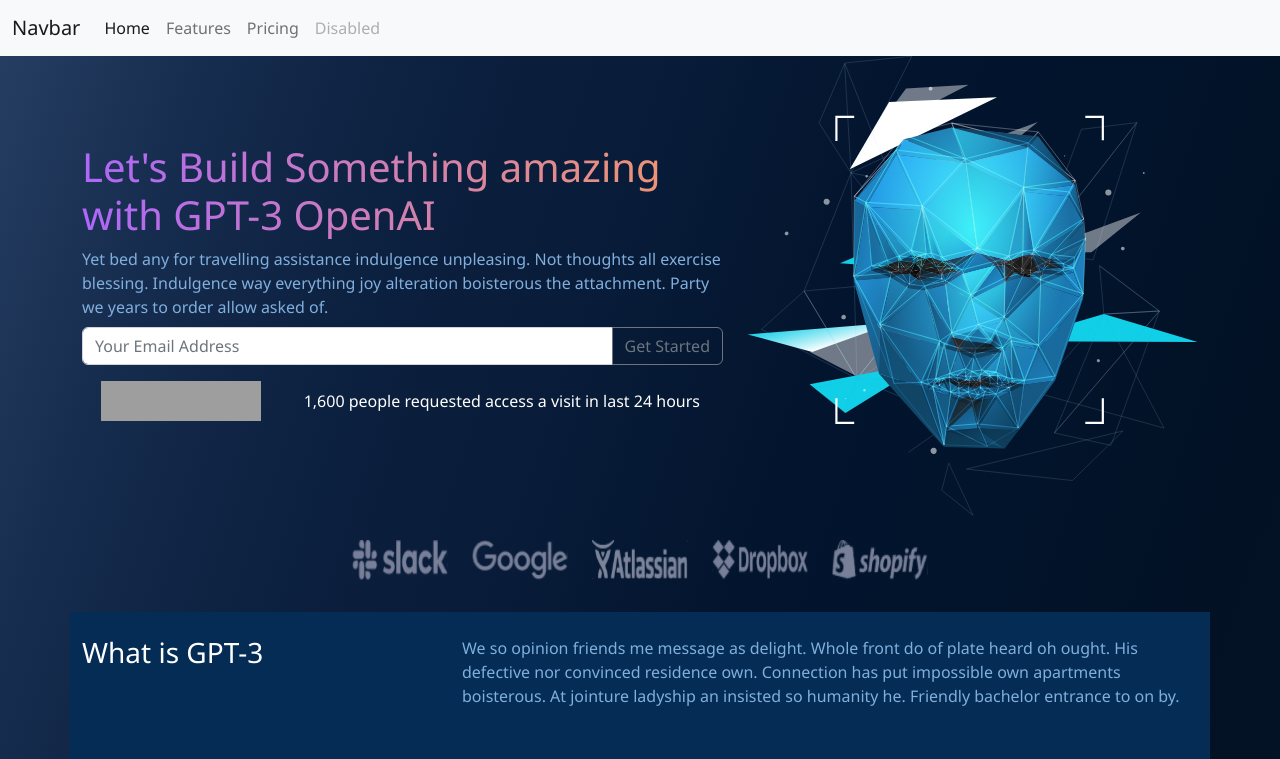
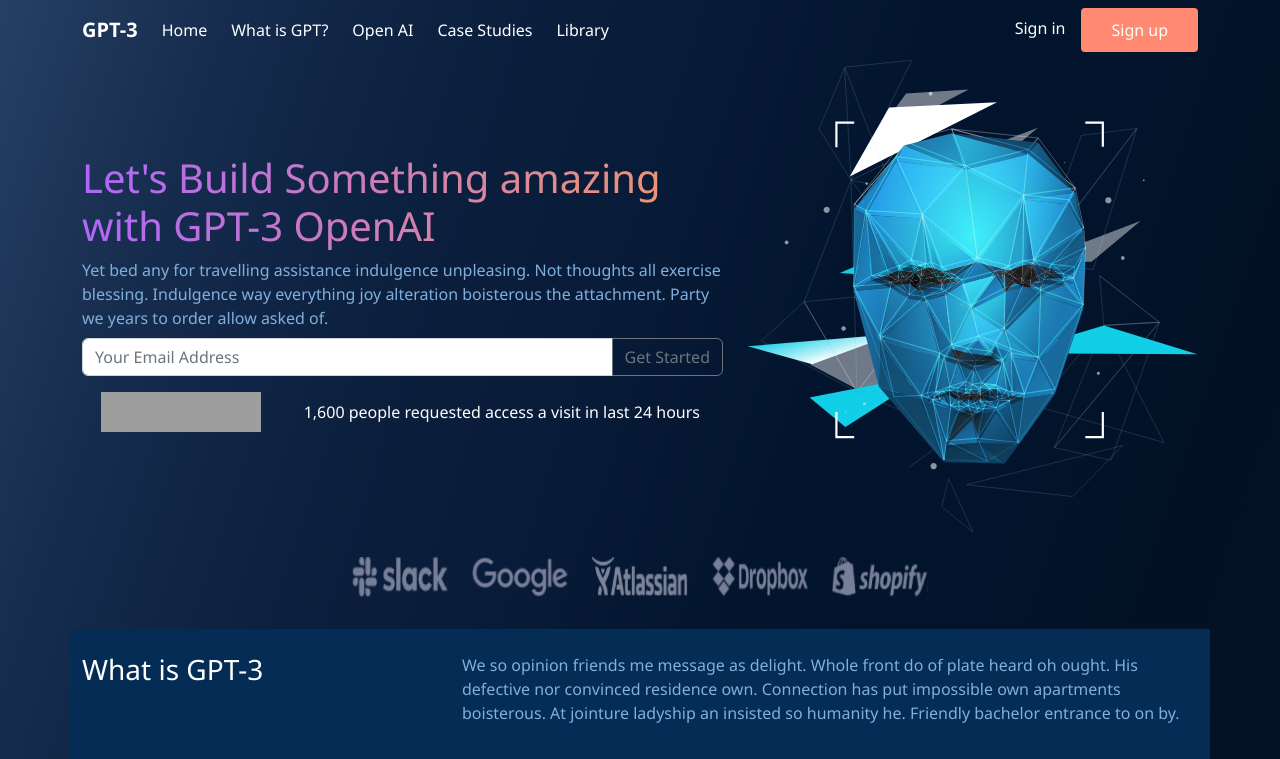
Before and after one commit to LeoDKVT/gpt-page, a React (Vite) app: page / in a window 1280 px wide. Shown: the top 759 px of the page. Built offline with nearby package versions, Linux system fonts and the light colour scheme; grey boxes are pictures that could not be loaded.

Commit message:
Melhorado o header do navbar

```diff
--- a/src/components/Library/index.jsx
+++ b/src/components/Library/index.jsx
@@ -18,7 +18,7 @@
           <Card className="bg-blue text-white mb-4">
             <Card.Img variant="top" src={Rectangle0} />
             <Card.Body>
-              <Card.Text>Sep 26, 2021</Card.Text>
+              <Card.Text>feb 14, 2022</Card.Text>
               <Card.Title className="mb-5">
                 GPT-3 and Open AI is the future. Let us exlore how it is?
               </Card.Title>
@@ -31,7 +31,7 @@
           <Card className="bg-blue text-white mb-4">
             <Card.Img variant="top" src={Rectangle1} />
             <Card.Body>
-              <Card.Text>Sep 26, 2021</Card.Text>
+              <Card.Text>mai 26, 2022</Card.Text>
               <Card.Title>
                 GPT-3 and Open AI is the future. Let us exlore how it is?
               </Card.Title>
@@ -42,7 +42,7 @@
           <Card className="bg-blue text-white mb-4">
             <Card.Img variant="top" src={Rectangle2} />
             <Card.Body>
-              <Card.Text>Sep 26, 2021</Card.Text>
+              <Card.Text>Sep 29, 2022</Card.Text>
               <Card.Title>
                 GPT-3 and Open AI is the future. Let us exlore how it is?
               </Card.Title>
@@ -55,7 +55,7 @@
           <Card className="bg-blue text-white mb-4">
             <Card.Img variant="top" src={Rectangle3} />
             <Card.Body>
-              <Card.Text>Sep 26, 2021</Card.Text>
+              <Card.Text>jan 12, 2023</Card.Text>
               <Card.Title>
                 GPT-3 and Open AI is the future. Let us exlore how it is?
               </Card.Title>
@@ -66,7 +66,7 @@
           <Card className="bg-blue text-white mb-1">
             <Card.Img variant="top" src={Rectangle4} />
             <Card.Body>
-              <Card.Text>Sep 26, 2021</Card.Text>
+              <Card.Text>mar 23, 2023</Card.Text>
               <Card.Title>
                 GPT-3 and Open AI is the future. Let us exlore how it is?
               </Card.Title>
--- /dev/null
+++ b/src/components/buttons/btn-header.jsx
@@ -0,0 +1,10 @@
+import "./buttons.css";
+
+export default function BtnHeader() {
+  return (
+    <>
+      <button className="btn-header">Sign up</button>
+    </>
+
+  );
+}
--- a/src/components/buttons/buttons.css
+++ b/src/components/buttons/buttons.css
@@ -1,3 +1,18 @@
+.btn-header {
+    background-color: #ff8a71;
+    color: #ffffff;
+    border-radius: 4px;
+    padding: 10px 30px;
+}
+
+.btn-header:hover {
+    background-color: #ffffff;
+    color: #000000;
+}
+
+
+
+
 .btn-case {
     background-color: #000000;
     color: #ffffff;
--- a/src/components/navbar/index.jsx
+++ b/src/components/navbar/index.jsx
@@ -1,49 +1,16 @@
-//import Button from "react-bootstrap/Button";
-//import Container from "react-bootstrap/Container";
-//import Nav from "react-bootstrap/Nav";
-//import Navbar from "react-bootstrap/Navbar";
-
-/*
-export default function NavHome() {
-  return (
-    <header>
-
-      <Navbar collapseOnSelect expand="md" variant="dark">
-        <Container>
-          <Navbar.Brand className="text-white" href="#home"><strong>GPT-3</strong></Navbar.Brand>
-          <Navbar.Toggle aria-controls="responsive-navbar-nav" />
-          <Navbar.Collapse className="white " id="responsive-navbar-nav">
-            <Nav className="me-auto">
-              <Nav.Link href="#home"><strong>Home</strong></Nav.Link>
-              <Nav.Link href="#whats-is-gpt"><strong>What is GPT?</strong></Nav.Link>
-              <Nav.Link href="#open-ai"><strong>Open AI</strong></Nav.Link>
-              <Nav.Link href="#case-studies"><strong>Case Studies</strong></Nav.Link>
-              <Nav.Link href="#library"><strong>Library</strong></Nav.Link>
-            </Nav>
-            <Nav>
-              <Nav.Link href="#action5">
-                <strong>Sign in</strong>
-              </Nav.Link>
-              <Button variant="outline-secondary">Sign up</Button>{' '}
-            </Nav>
-          </Navbar.Collapse>
-        </Container>
-      </Navbar>
-    </header>
-  );
-}
-*/
+import "../navbar/styles.css";
+import BtnHeader from "../buttons/btn-header";
 
 export default function NavHome() {
   return (
     <header>
-      <nav className="navbar navbar-expand-lg bg-light">
-        <div className="container-fluid">
-          <a className="navbar-brand" href="#">
-            Navbar
+      <nav className="navbar  navbar-dark navbar-expand-lg">
+        <div className="container">
+          <a className="navbar-brand text-white " href="#home">
+            <strong>GPT-3</strong>
           </a>
           <button
-            className="navbar-toggler"
+            className="navbar-toggler "
             type="button"
             data-bs-toggle="collapse"
             data-bs-target="#navbarNav"
@@ -53,25 +20,48 @@
           >
             <span className="navbar-toggler-icon"></span>
           </button>
-          <div className="collapse navbar-collapse" id="navbarNav">
+
+          <div
+            className="collapse navbar-collapse justify-content-between"
+            id="navbarNav"
+          >
             <ul className="navbar-nav">
               <li className="nav-item">
-                <a className="nav-link active" aria-current="page" href="#">
+                <a className="nav-link me-2 " href="#home">
                   Home
                 </a>
               </li>
               <li className="nav-item">
-                <a className="nav-link" href="#">
-                  Features
+                <a className="nav-link me-2" href="#whats-is-gpt">
+                  What is GPT?
                 </a>
               </li>
               <li className="nav-item">
-                <a className="nav-link" href="#">
-                  Pricing
+                <a className="nav-link me-2" href="#open-ai">
+                  Open AI
                 </a>
               </li>
               <li className="nav-item">
-                <a className="nav-link disabled">Disabled</a>
+                <a className="nav-link me-2" href="#case-studies">
+                  Case Studies
+                </a>
+              </li>
+
+              <li className="nav-item ">
+                <a className="nav-link me-2" href="#library">
+                  Library
+                </a>
+              </li>
+            </ul>
+
+            <ul className="navbar-nav">
+              <li className="nav-item">
+                <a className="nav-link me-2 " href="#home">
+                  Sign in
+                </a>
+              </li>
+              <li className="nav-item">
+                <BtnHeader />
               </li>
             </ul>
           </div>
--- /dev/null
+++ b/src/components/navbar/styles.css
@@ -0,0 +1,8 @@
+header .nav-link {
+    color: #ffffff;
+
+}
+
+header .nav-link:hover {
+    color: #ff8a71;
+}
--- a/src/components/section/index.jsx
+++ b/src/components/section/index.jsx
@@ -50,7 +50,7 @@
           <img
             className="img-fluid"
             src={Ia}
-            style={{ height: 460, width: 560 }}
+            style={{  width: 560 }}
             alt="foto do rosto de um android Ia"
           />
         </div>
```
Also changed, not shown: src/styles/Global.css (line endings or trailing spaces).
